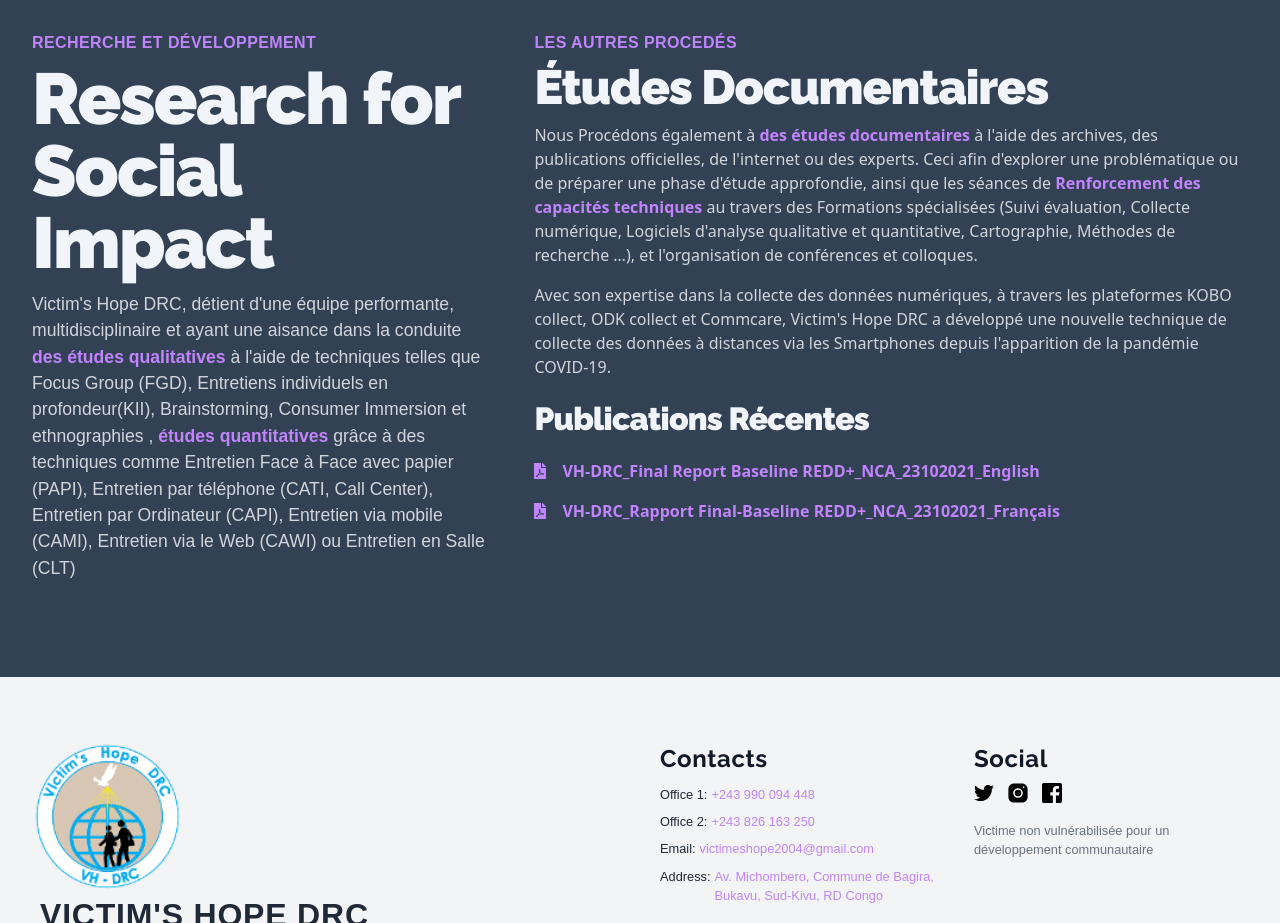
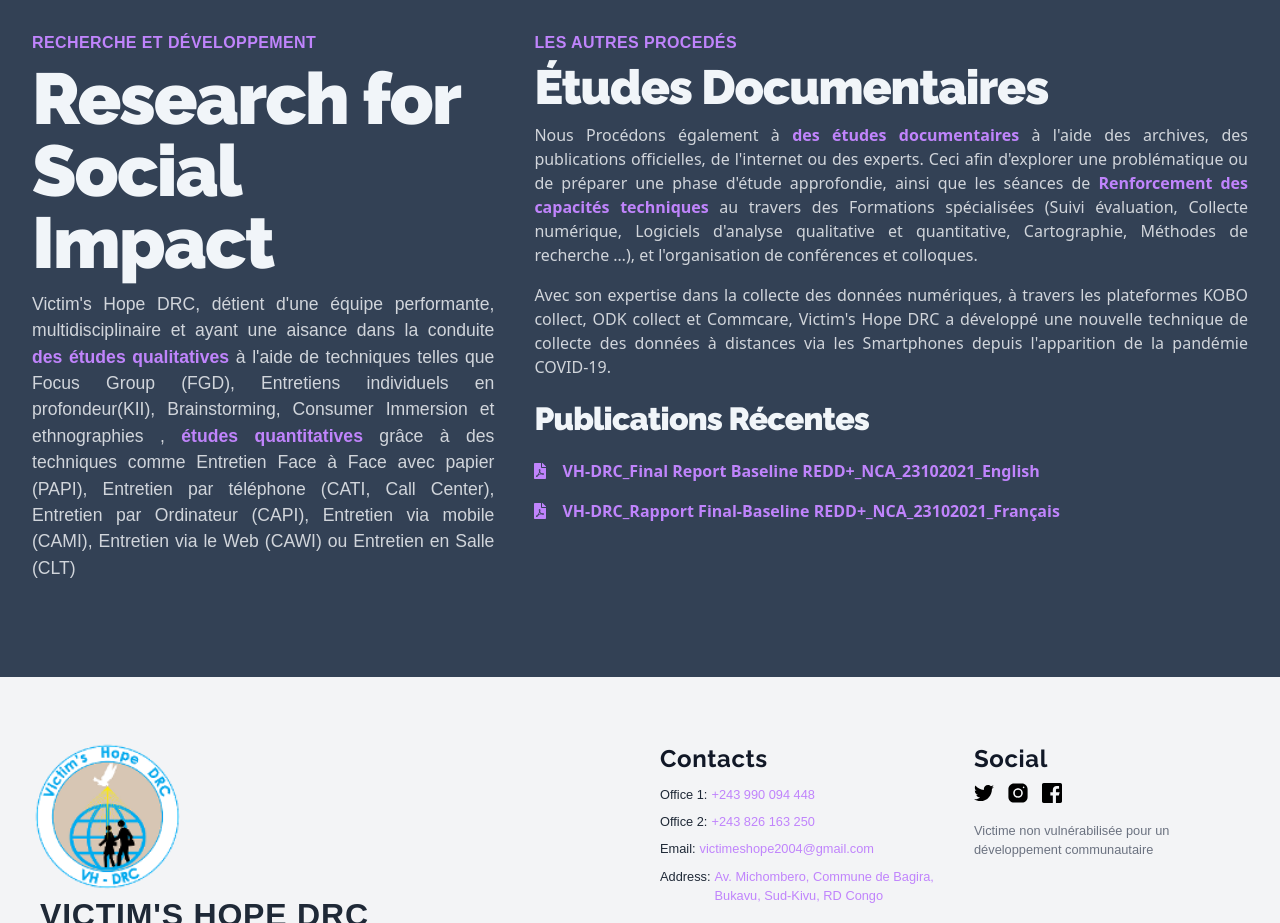
Before and after one commit to josumung999/victimshopedrc, a Next.js app: page /domaines in a window 1280 px wide. Shown: the part 1600-2523 px from the top of the page. Built offline with nearby package versions, Linux system fonts and the light colour scheme; a web font is replaced by a local one.

Commit message:
Fixed text on Domaines page

```diff
--- a/components/Rsi.jsx
+++ b/components/Rsi.jsx
@@ -24,7 +24,7 @@ const Rsi = () => {
                 </p>
               </Link>
             </div>
-            <p className="mb-4 font-Roboto text-xl text-gray-300 md:text-lg">
+            <p className="mb-4 font-Roboto text-justify text-xl text-gray-300 md:text-lg">
               Victim&apos;s Hope DRC, détient d&apos;une équipe performante, multidisciplinaire
               et ayant une aisance dans la conduite <strong className="text-purple-400"> des études qualitatives</strong> à l&apos;aide de
               techniques telles que Focus Group (FGD), Entretiens individuels en profondeur(KII),
@@ -48,7 +48,7 @@ const Rsi = () => {
                   </p>
                 </span>
               </div>
-              <p className="mb-4 text-base text-gray-300 md:text-lg">
+              <p className="mb-4 text-base text-justify text-gray-300 md:text-lg">
                 Nous Procédons également à <strong className="text-purple-400"> des études documentaires</strong> à l&apos;aide des
                 archives, des publications officielles, de l&apos;internet ou des experts.
                 Ceci afin d&apos;explorer une problématique ou de préparer une phase d&apos;étude approfondie,
@@ -56,7 +56,7 @@ const Rsi = () => {
                 spécialisées (Suivi évaluation, Collecte numérique, Logiciels d&apos;analyse qualitative et
                 quantitative, Cartographie, Méthodes de recherche …), et l&apos;organisation de conférences et colloques.
               </p>
-              <p className="mt-4 text-base text-gray-300 md:text-lg">
+              <p className="mt-4 text-base text-justify text-gray-300 md:text-lg">
               Avec son expertise dans la collecte des données numériques,
               à travers les plateformes KOBO collect, ODK collect et Commcare,
               Victim&apos;s Hope DRC a développé une nouvelle technique de collecte
--- a/components/Summary.jsx
+++ b/components/Summary.jsx
@@ -10,7 +10,7 @@ const Summary = () => {
               Domaines d&apos;Intervention
             </p>
           </div>
-          <h2 className="max-w-lg mb-6 font-Raleway text-2xl font-bold font-black leading-normal tracking-tight text-gray-900 dark:text-gray-200 sm:text-3xl md:mx-auto">
+          <h2 className="max-w-lg mb-6 font-Raleway text-2xl font-black leading-normal tracking-tight text-gray-900 dark:text-gray-200 sm:text-3xl md:mx-auto">
             <span className="relative inline-block">
               <svg
                 viewBox="0 0 52 24"
```
